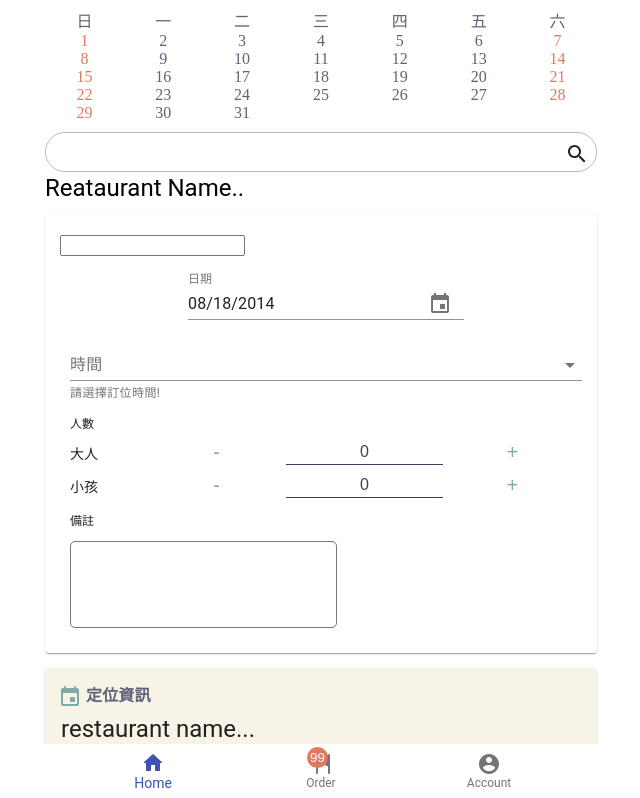
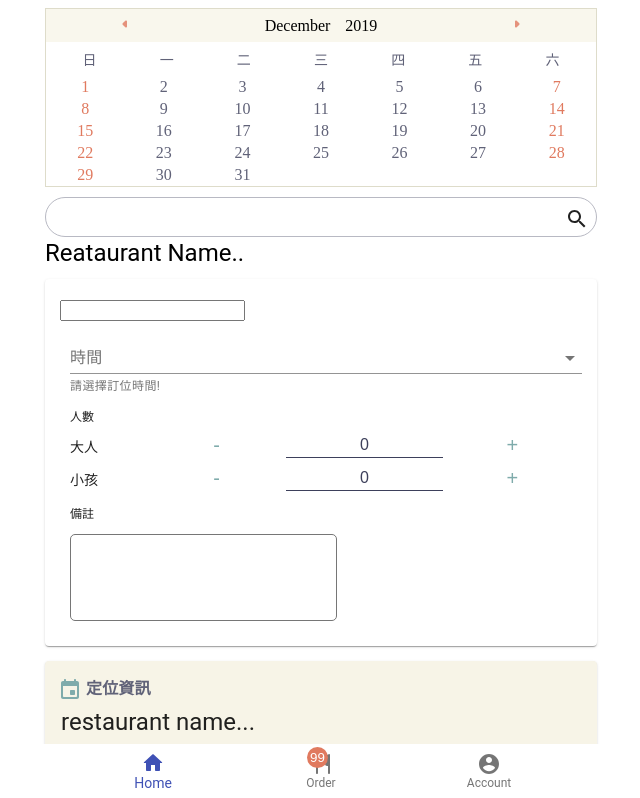
Before and after one commit to beiyi1996/Nodejs, a React (Create React App) app in the folder client/: page / in a window 1280 px wide. Shown: the top 798 px of the page, without its empty margins (319-959 px from the left). Built offline with nearby package versions, Linux system fonts and the light colour scheme.

Commit message:
modified createCalendar function

```diff
--- a/client/src/views/Booking.js
+++ b/client/src/views/Booking.js
@@ -7,11 +7,8 @@ import Button from "@material-ui/core/button";
 import Typography from "@material-ui/core/Typography";
 import Paper from "@material-ui/core/Paper";
 import Footer from "./Footer";
-import "date-fns";
-import DateFnsUtils from "@date-io/date-fns";
 import Card from "@material-ui/core/Card";
 import CardContent from "@material-ui/core/CardContent";
-import { MuiPickersUtilsProvider, KeyboardDatePicker } from "../../node_modules/@material-ui/pickers";
 import InputLabel from "@material-ui/core/InputLabel";
 import MenuItem from "@material-ui/core/MenuItem";
 import FormHelperText from "@material-ui/core/FormHelperText";
@@ -19,6 +16,8 @@ import FormControl from "@material-ui/core/FormControl";
 import Select from "@material-ui/core/Select";
 import EventRoundedIcon from "@material-ui/icons/EventRounded";
 import clsx from "clsx";
+import ArrowLeftRoundedIcon from "@material-ui/icons/ArrowLeftRounded";
+import ArrowRightRoundedIcon from "@material-ui/icons/ArrowRightRounded";
 
 const useStyles = makeStyles(theme => ({
   root: {
@@ -219,28 +218,195 @@ const useStyles = makeStyles(theme => ({
       fontFamily: "Microsoft JhengHei"
     }
   },
+  calendarGrid: {
+    border: "1px solid #DEDCCA"
+  },
+  week: {
+    display: "inline-block",
+    width: "calc(100% / 7)",
+    textAlign: "center",
+    color: "#606278",
+    padding: "2px 0"
+  },
   day: {
     display: "inline-block",
     width: "calc(100% / 7)",
     textAlign: "center",
-    color: "#606278"
+    color: "#606278",
+    padding: "2px 0",
+
+    "&:hover": {
+      cursor: "pointer",
+      backgroundColor: "#F4F1DE"
+    }
+  },
+  weekDayDiv: {
+    padding: 5,
+    fontSize: 14
   },
   weekend: {
-    color: "#E07A5F"
+    color: "#E07A5F",
+    padding: "2px 0",
+
+    "&:hover": {
+      cursor: "pointer",
+      backgroundColor: "#F4F1DE"
+    }
+  },
+  calendarHeader: {
+    display: "flex",
+    justifyContent: "space-around",
+    alignItems: "center",
+    backgroundColor: "#F9F7ED",
+
+    "& > button": {
+      border: "none",
+      background: "none",
+      outline: "none",
+      color: "#E5927C",
+      padding: "3px 6px",
+
+      "&:hover": {
+        cursor: "pointer",
+        backgroundColor: "#F4F1DE"
+      }
+    }
+  },
+  month: {
+    display: "inline-block",
+    marginRight: 15
   }
 }));
 
+function Calendar() {
+  const classes = useStyles();
+  const today = new Date();
+  const [month, setMonth] = React.useState(today.getMonth());
+  const [year, setYear] = React.useState(today.getFullYear());
+  const [disabled, setDisabled] = React.useState(false);
+  const weekend = ["日", "一", "二", "三", "四", "五", "六"];
+  const monthEnName = [
+    "January",
+    "February",
+    "March",
+    "April",
+    "May",
+    "June",
+    "July",
+    "August",
+    "Septemper",
+    "October",
+    "November",
+    "December"
+  ];
+
+  const handlePrevMonth = () => {
+    if (month === 0) {
+      setDisabled(true);
+    } else {
+      setMonth(month - 1);
+    }
+  };
+
+  const handleNextMonth = () => {
+    if (month === 11) {
+      setYear(year + 1);
+      setMonth(0);
+      if (year > year + 2) {
+        setDisabled(true);
+      }
+    } else {
+      setMonth(month + 1);
+    }
+  };
+
+  const createWeekDay = () => {
+    const weekday = weekend.map((item, idx) => {
+      return (
+        <span key={idx} className={classes.week}>
+          {item}
+        </span>
+      );
+    });
+
+    return weekday;
+  };
+
+  const createCalendar = (year, month, disabled) => {
+    console.log("year", year, "month", month);
+    const days = new Date(year, month + 1, 0);
+    console.log("天數", days.getDate());
+    const dayArray = [];
+    let rows = [];
+    let cells = [];
+    for (let i = 1; i <= days.getDate(); i++) {
+      const todayDay = new Date(year, month, i).getDay();
+      dayArray.push([i, todayDay]);
+    }
+    dayArray.map((item, idx) => {
+      if (item[1] % 6 !== 0 || item[1] === 0) {
+        cells.push(item);
+      } else {
+        if (item[1] === 6) {
+          cells.push(item);
+        }
+        rows.push(cells);
+        cells = [];
+      }
+      if (idx === dayArray.length - 1) {
+        rows.push(cells);
+      }
+    });
+    console.log("rows", rows);
+
+    const calendar = rows.map((item, idx) => {
+      return (
+        <div key={idx}>
+          {item.map((item, idx) => {
+            const isWeekend = item[1] === 0 || item[1] === 6 ? true : false;
+            return (
+              <span
+                className={clsx(classes.day, {
+                  [classes.weekend]: isWeekend
+                })}
+                key={item[0]}
+              >
+                {item[0]}
+              </span>
+            );
+          })}
+        </div>
+      );
+    });
+
+    return calendar;
+  };
+
+  return (
+    <React.Fragment>
+      <div className={classes.calendarHeader}>
+        <button onClick={handlePrevMonth}>
+          <ArrowLeftRoundedIcon />
+        </button>
+        <div className={classes.header}>
+          <span className={classes.month}>{monthEnName[month]}</span>
+          <span>{year}</span>
+        </div>
+        <button onClick={handleNextMonth}>
+          <ArrowRightRoundedIcon />
+        </button>
+      </div>
+      <div className={classes.weekDayDiv}>{createWeekDay()}</div>
+      {createCalendar(year, month, disabled)}
+    </React.Fragment>
+  );
+}
+
 function Booking() {
   const classes = useStyles();
-  const [selectedDate, setSelectedDate] = React.useState(new Date("2014-08-18T21:11:54"));
   const [time, setTime] = React.useState("");
   const [adult, setAdult] = React.useState(0);
   const [children, setChildren] = React.useState(0);
-  const weekend = ["日", "一", "二", "三", "四", "五", "六"];
-
-  const handleDateChange = date => {
-    setSelectedDate(date);
-  };
 
   const handleChange = event => {
     setTime(event.target.value);
@@ -274,79 +440,11 @@ function Booking() {
     setChildren(children - 1);
   };
 
-  const renderCalendar = () => {
-    const today = new Date();
-    console.log("月份", today.getMonth());
-    const days = new Date(today.getFullYear(), today.getMonth() + 1, 0);
-    console.log("天數", days.getDate());
-    const dayArray = [];
-    let rows = [];
-    let cells = [];
-    for (let i = 1; i <= days.getDate(); i++) {
-      // console.log("i", i);
-      // console.log("today.getFullYear()", today.getFullYear());
-      // console.log("today.getMonth() + 1", today.getMonth());
-      const todayDay = new Date(today.getFullYear(), today.getMonth(), i).getDay();
-      // console.log("todayDay", todayDay);
-      dayArray.push([i, todayDay]);
-    }
-    // console.log("dayArray", dayArray);
-    dayArray.map((item, idx) => {
-      // console.log("item", item[1]);
-      if (item[1] % 6 !== 0 || item[1] === 0) {
-        // console.log("???");
-        cells.push(item);
-      } else {
-        if (item[1] === 6) {
-          cells.push(item);
-        }
-        rows.push(cells);
-        cells = [];
-      }
-      // console.log("dayArray.length", dayArray.length);
-      if (idx === dayArray.length - 1) {
-        rows.push(cells);
-      }
-    });
-    console.log("rows", rows);
-
-    const aa = rows.map((item, idx) => {
-      console.log("idx", idx);
-      console.log("item", item);
-      return (
-        <div>
-          {item.map((item, idx) => {
-            console.log("?????????", item);
-            const isWeekend = item[1] === 0 || item[1] === 6 ? true : false;
-            console.log("isWeekend", isWeekend);
-            return (
-              <span
-                className={clsx(classes.day, {
-                  [classes.weekend]: isWeekend
-                })}
-              >
-                {item[0]}
-              </span>
-            );
-          })}
-        </div>
-      );
-    });
-
-    return aa;
-  };
   return (
     <Container maxWidth="sm" className={classes.root}>
-      <div>
-        {weekend.map((item, idx) => {
-          return (
-            <span key={idx} className={classes.day}>
-              {item}
-            </span>
-          );
-        })}
-        <div>{renderCalendar()}</div>
-      </div>
+      <Grid item xs={12} className={classes.calendarGrid}>
+        <Calendar />
+      </Grid>
       <Grid item xs={12} className={classes.container}>
         <Grid item xs={12} className={classes.grid}>
           <input type="text" name="searchbar" className={classes.searchBar} />
@@ -366,8 +464,8 @@ function Booking() {
             <Paper className={classes.paperRoot}>
               <ul className={classes.detailList}>
                 <li>
-                  <input type="text" onClick={renderCalendar} />
-                  <MuiPickersUtilsProvider utils={DateFnsUtils}>
+                  <input type="text" />
+                  {/* <MuiPickersUtilsProvider utils={DateFnsUtils}>
                     <Grid container justify="space-around">
                       <KeyboardDatePicker
                         disableToolbar
@@ -383,7 +481,7 @@ function Booking() {
                         }}
                       />
                     </Grid>
-                  </MuiPickersUtilsProvider>
+                  </MuiPickersUtilsProvider> */}
                 </li>
                 <li>
                   <FormControl className={classes.formControl}>
```
